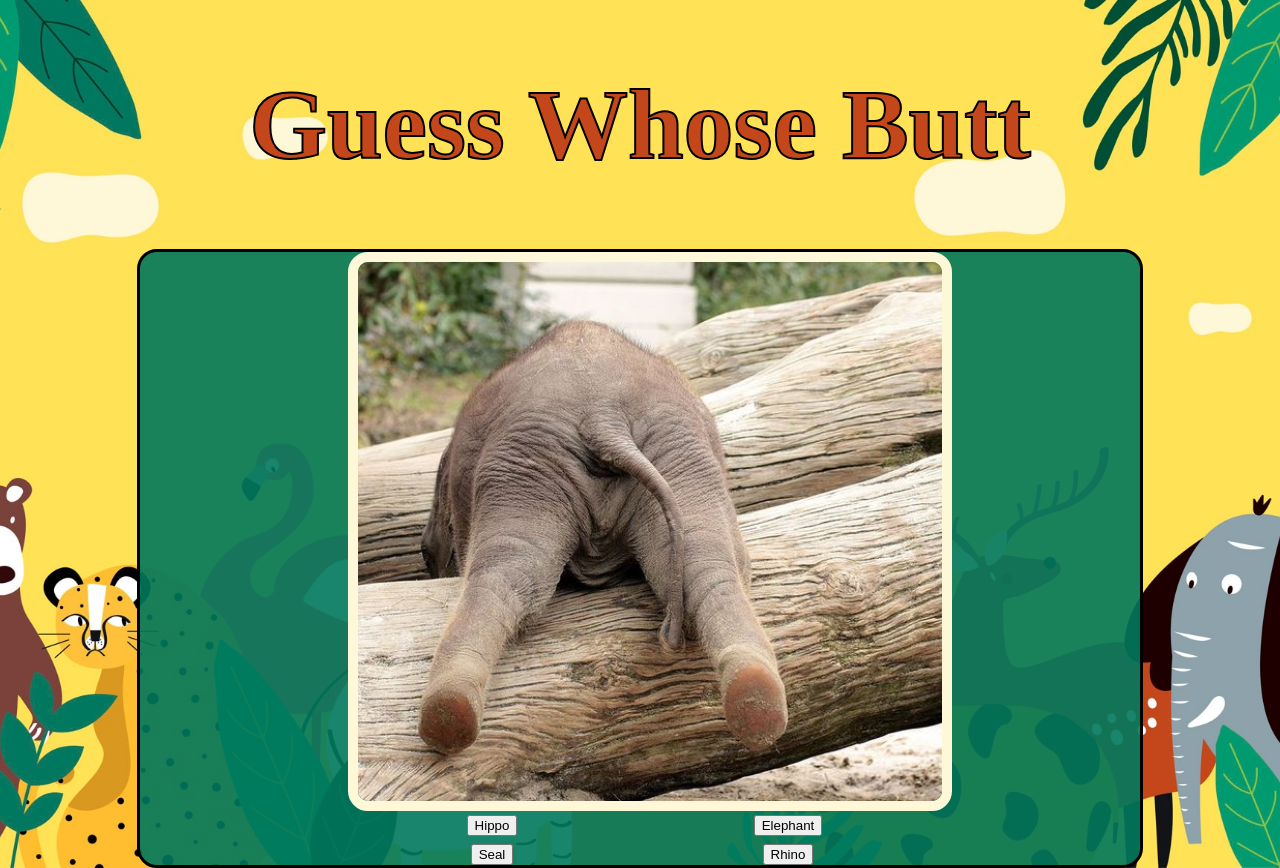
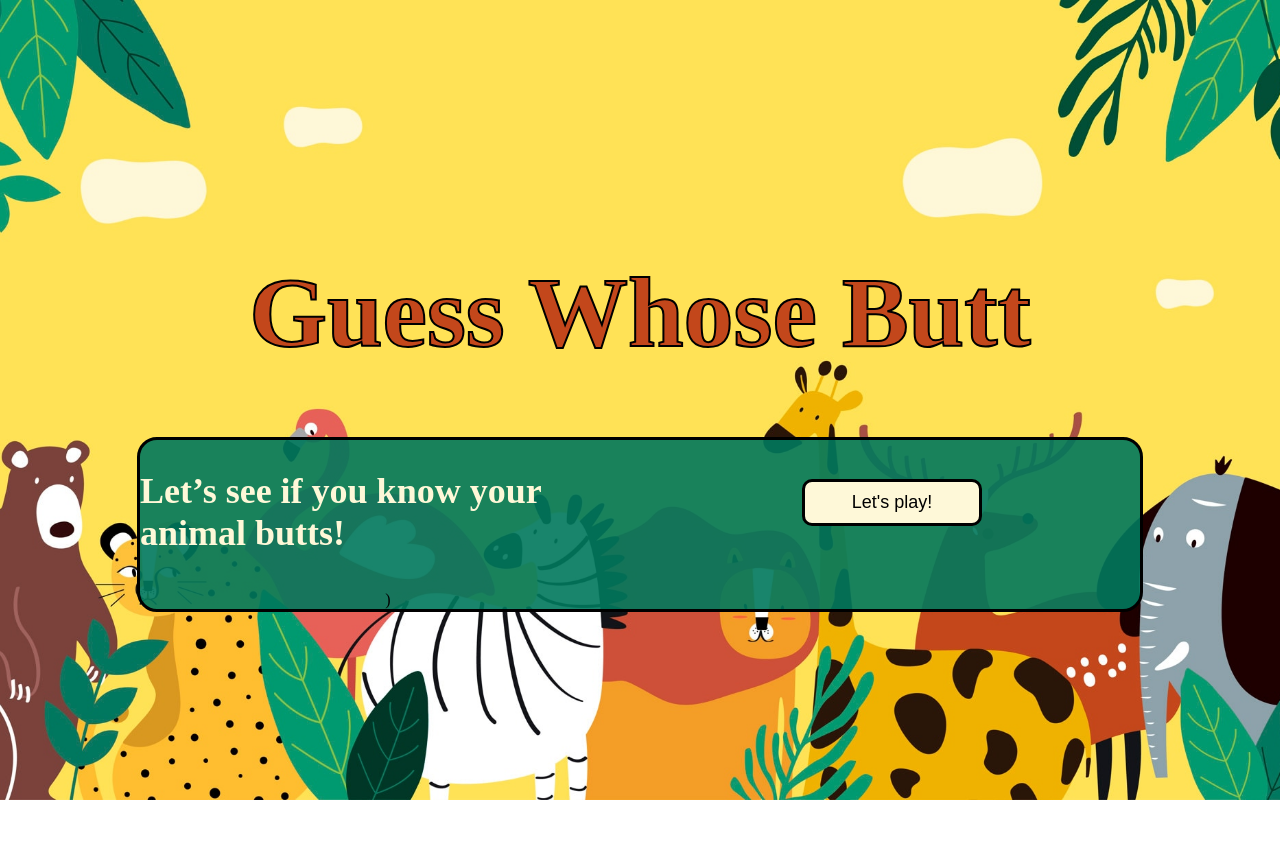
Before and after one commit to Technigo/project-redux-quiz-old, a React (Create React App) app: page / in a window 1280 px wide. After the commit the page ends 800 px from the top, so only its background shows below. Built offline with nearby package versions, Linux system fonts and the light colour scheme.

Commit message:
fix welcome page

```diff
--- a/src/App.js
+++ b/src/App.js
@@ -13,10 +13,13 @@ const reducer = combineReducers({
 
 const store = configureStore({ reducer })
 
+let start = false;
 export const App = () => {
+
+
 	return (
 		<Provider store={store}>
-			<CurrentQuestion />
+			<WelcomePage />
 		</Provider>
 	)
 }
--- a/src/components/CurrentQuestion.js
+++ b/src/components/CurrentQuestion.js
@@ -2,21 +2,18 @@ import React from 'react'
 import { useSelector } from 'react-redux'
 import QuestionPage from './QuestionPage'
 import QuizOver from './QuizOver'
-import { WelcomePage } from './WelcomePage'
 
 export const CurrentQuestion = () => {
 	const gameOver = useSelector((state) => state.quiz.quizOver)
 	const question = useSelector(
 		(state) => state.quiz.questions[state.quiz.currentQuestionIndex]
 	)
+	const start = useSelector(state => state.quiz.start)
 
+    console.log(start, 'current')
 	if (!question) {
 		return <h1>Oh no! I could not find the current question!</h1>
 	}
 
-	return <>
-	<main>
-		{!gameOver ? <QuestionPage /> : <QuizOver />}
-	</main>
-	</>
+	return  <main>{!gameOver ? <QuestionPage /> : <QuizOver />}</main>
 }
--- a/src/components/QuestionPage.js
+++ b/src/components/QuestionPage.js
@@ -20,14 +20,17 @@ const AnswerSubmitBtn = styled.button`
 
 `;
 
+
+
 const QuestionPage = () => {
 	const dispatch = useDispatch()
+	const text =''
 
 	const question = useSelector(
 		(state) => state.quiz.questions[state.quiz.currentQuestionIndex]
 	)
 	const answer = useSelector((state) =>
-		state.quiz.answers.find((a) => a.questionId === question.id)
+		state.quiz.answers.filter((a) => a.questionId === question.id)
 	)
 
 
@@ -44,8 +47,9 @@ const QuestionPage = () => {
 	const onAnswerSubmit = (id, index) => {
 		dispatch(quiz.actions.submitAnswer({ questionId: id, answerIndex: index }))
         displayNextQuestion();
-
-		//setTimeout(displayNextQuestion, 2000)
+       color = answerArray[0]?.isCorrect;
+	   console.log(color)
+	//	setTimeout(displayNextQuestion, 2000)
 	}
 	const displayNextQuestion = () => {
 		dispatch(quiz.actions.goToNextQuestion())
@@ -64,7 +68,9 @@ const QuestionPage = () => {
 					alt={question.img_alt}
 				/>
 				<div className='answer-btn-container'>
+			        <p>{color}</p>
 					{question.options.map((item, index) => (
+
 				  		<button
 						  type='submit'
 						  onClick={() => onAnswerSubmit(question.id, index)}
--- a/src/components/QuizOver.js
+++ b/src/components/QuizOver.js
@@ -17,8 +17,9 @@ const QuizOver = () => {
 	}
 
 	return (
+			<div>
+			<h1 className='summary-h1'>Guess Whose Butt</h1>
 			<section className='question-section summary-section'>
-			<h1 className='summary-h1'>Guess Whose Butt</h1>
 			<p className='summary-text'>
 				{correctAnwser.length <= 3
 				? 'Oh sorry, look at more butts and try again'
@@ -40,6 +41,7 @@ const QuizOver = () => {
 
 			<button className='restart-btn' onClick={onRestartClick}>Restart</button>
 			</section>
+			</div>
 	)
 }
 
--- a/src/components/WelcomePage.js
+++ b/src/components/WelcomePage.js
@@ -1,32 +1,48 @@
-import React from 'react'
+import React, { useState } from 'react'
 import styled from 'styled-components'
 import { CurrentQuestion } from './CurrentQuestion'
+import { useSelector, useDispatch } from 'react-redux'
+import { quiz } from 'reducers/quiz'
 
 const StartBtn = styled.button`
-	background: #fef8d8;
-	border: 3px solid #45413c;
-	border-radius: 14px;
+align-self: center;
+  background: #fef8d8;
+  color: #000;
+  border: solid #000 3px;
+  border-radius: 10px;
+  padding: 10px;
+  font-size: 18px;
+  width: 10em;
+  margin-bottom: 1em;
 `
-let click = false;
 export const WelcomePage = () => {
+	const dispatch = useDispatch();
+	//const [startGame, setStartGame] = useState(false)
+	const start = useSelector(state => state.quiz.start);
 	const onStartButtonclick = () => {
-        click = true;
-		//find a way to return this page first (In app? and then call the CurrentQuestion?)
+	    dispatch(quiz.actions.startGame())
+		//setStartGame(true)
 	}
 
 	return (
+		<>
+	{ !start ?	<main>
+				<h1>Guess Whose Butt</h1>
+				<section className='question-section summary'>
+					<div className='answer-btn-container'>
+						<h2 className='welcome-text'>Let’s see if you know your animal butts!</h2>
+						<StartBtn onClick={onStartButtonclick}> Let's play! </StartBtn>)
 
 
-		<main>
-			<section className='question-section'>
-				<h1>Guess Whose Butt</h1>
-				<div className='answer-btn-container'>
-					<h2>Let’s see if you know your animal butts!</h2>
-					<button onClick={onStartButtonclick}> Let's play! </button>)
-				</div>
-			</section>
+					</div>
+				</section>
 
-		</main>
+			</main> : <CurrentQuestion />}
+
+
+		</>
+
+
 
 	)
 }
--- a/src/index.css
+++ b/src/index.css
@@ -67,6 +67,11 @@ h1 {
 }
 
 /*=====QUIZOVER SECTION STYLES =====*/
+
+
+
+
+
  .summary-h1 {
   margin: 0;
   color: #c3471b;
@@ -110,6 +115,13 @@ h1 {
   background-color: red;
 }
 
+/*=====WELCOMEPAGE SECTION STYLES =====*/
+
+.welcome-text {
+  font-size: 36px;
+  color: #fef8d8;
+}
+
 @media screen and (min-width: 768px) {
   h1 {
     font-size: 100px;
--- a/src/reducers/quiz.js
+++ b/src/reducers/quiz.js
@@ -14,6 +14,7 @@ import hippoImg from '../components/assets/hippo.png'
 
 // Change these to your own questions!
 const questions = [
+
   {
     id: 1,
     options: ["Hippo", "Elephant", "Seal", "Rhino"],
@@ -34,7 +35,7 @@ const questions = [
   {
     id: 3,
     options: ["Wolf", "Hyena", "Coyote", "Fox"],
-    correctAnswerIn: 3,
+    correctAnswerIndex: 3,
     img: FoxButt,
     img_alt: "Fox",
     img: FoxButt,
@@ -75,7 +76,7 @@ const initialState = {
   currentQuestionIndex: 0,
   quizOver: false,
   counter: 0,
-  animation: false
+  start: false,
 
 };
 
@@ -98,6 +99,11 @@ export const quiz = createSlice({
      * When dispatching this action, you should pass an object as the payload with `questionId`
      * and `answerIndex` keys. See the readme for more details.
      */
+
+    startGame: (state) => {
+      state.start = true;
+    },
+
     submitAnswer: (state, action) => {
       const { questionId, answerIndex } = action.payload;
 
@@ -135,6 +141,7 @@ export const quiz = createSlice({
 
     },
 
+
     /**
      * Use this action to progress the quiz to the next question. If there's
      * no more questions (the user was on the final question), set `quizOver`
@@ -158,8 +165,8 @@ export const quiz = createSlice({
      *
      * This action does not require a payload.
      */
-    restart: () => {
-      return initialState;
+    restart: (state) => {
+      return initialState
     },
   },
 });
```
Also changed, not shown: src/components/New.js (added, +21 -0 lines).
